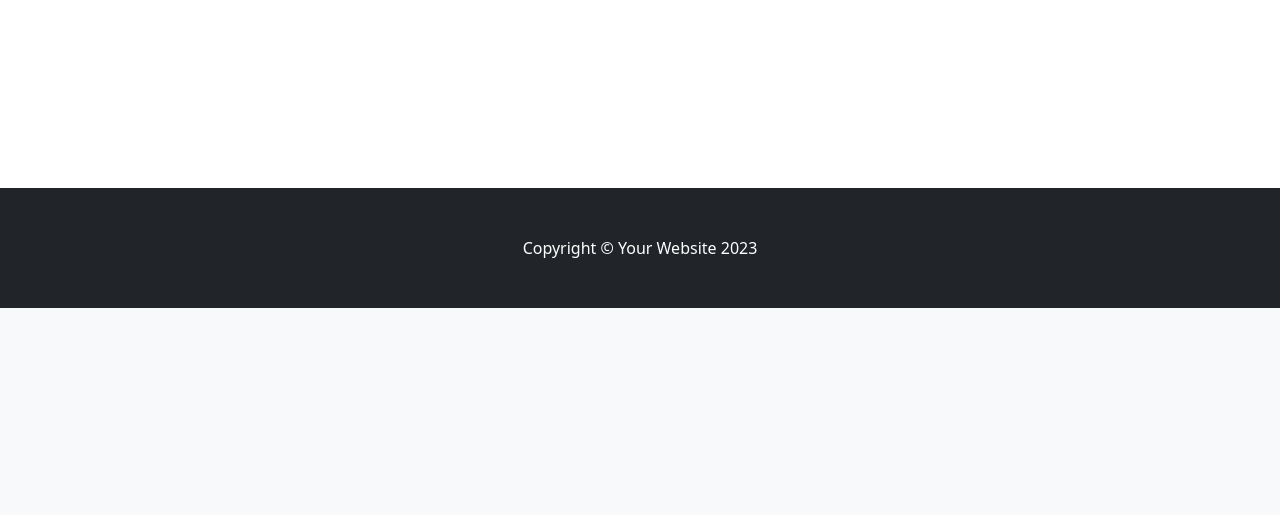
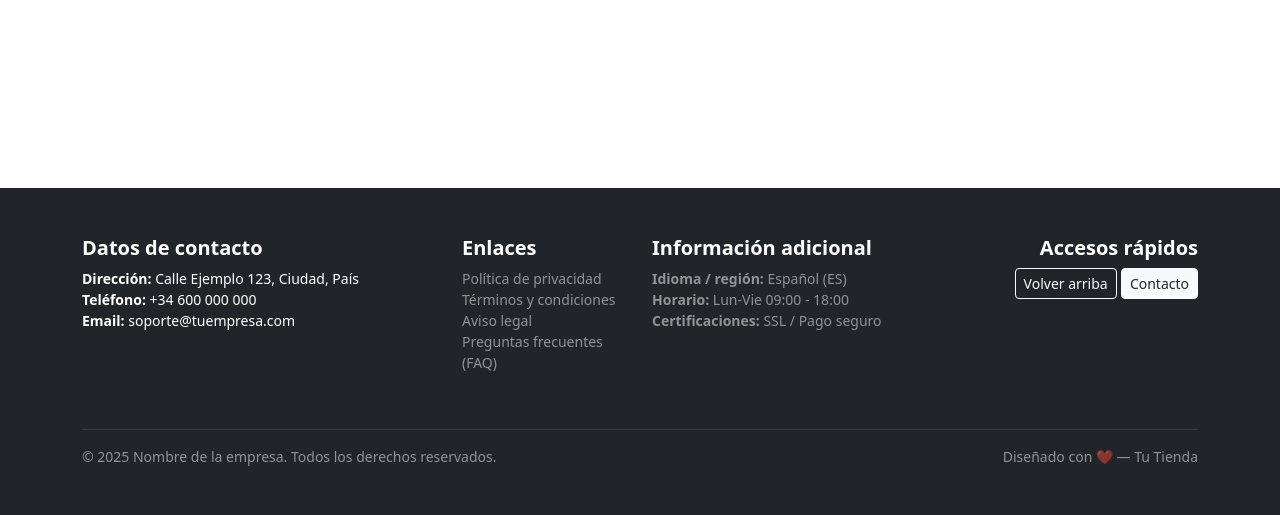
Before and after one commit to Andromeda98/Django-Ecommerce, a Django app: page /cart/ in a window 1280 px wide. Shown: the part 1149-1664 px from the top of the page. Before the commit the page ends 1457 px from the top, so only its background shows below. Run offline with Django 5.2, Linux system fonts and the light colour scheme; some libraries are stand-ins or nearby versions.

Commit message:
UX: expand footer  contact info, important links, copyright, extra info and 'Volver arriba'

```diff
--- a/ecom/store/templates/base.html
+++ b/ecom/store/templates/base.html
@@ -46,13 +46,71 @@
 
 
     <!-- Footer -->
-    <footer class="py-5 bg-dark">
+    <footer class="py-5 bg-dark text-white">
         <div class="container">
-            <p class="m-0 text-center text-white">
-                Copyright &copy; Your Website 2023
-            </p>
+            <div class="row">
+                <!-- Contacto -->
+                <div class="col-12 col-md-4 mb-4">
+                    <h5 class="fw-bold">Datos de contacto</h5>
+                    <ul class="list-unstyled small">
+                        <li><strong>Dirección:</strong> Calle Ejemplo 123, Ciudad, País</li>
+                        <li><strong>Teléfono:</strong> +34 600 000 000</li>
+                        <li><strong>Email:</strong> soporte@tuempresa.com</li>
+                    </ul>
+                </div>
+
+                <!-- Enlaces importantes -->
+                <div class="col-6 col-md-2 mb-4">
+                    <h5 class="fw-bold">Enlaces</h5>
+                    <ul class="list-unstyled small">
+                        <li><a class="text-white-50 text-decoration-none" href="#">Política de privacidad</a></li>
+                        <li><a class="text-white-50 text-decoration-none" href="#">Términos y condiciones</a></li>
+                        <li><a class="text-white-50 text-decoration-none" href="#">Aviso legal</a></li>
+                        <li><a class="text-white-50 text-decoration-none" href="#">Preguntas frecuentes (FAQ)</a></li>
+                    </ul>
+                </div>
+
+                <!-- Información adicional -->
+                <div class="col-6 col-md-3 mb-4">
+                    <h5 class="fw-bold">Información adicional</h5>
+                    <ul class="list-unstyled small text-white-50">
+                        <li><strong>Idioma / región:</strong> Español (ES)</li>
+                        <li><strong>Horario:</strong> Lun-Vie 09:00 - 18:00</li>
+                        <li><strong>Certificaciones:</strong> SSL / Pago seguro</li>
+                    </ul>
+                </div>
+
+                <!-- Botones y acciones rápidas -->
+                <div class="col-12 col-md-3 mb-4 text-md-end">
+                    <h5 class="fw-bold">Accesos rápidos</h5>
+                    <div class="d-flex d-md-block gap-2 justify-content-md-end">
+                        <a href="#top" id="back-to-top" class="btn btn-outline-light btn-sm">Volver arriba</a>
+                        <a href="#" class="btn btn-light btn-sm text-dark">Contacto</a>
+                    </div>
+                </div>
+            </div>
+
+            <hr class="border-secondary" />
+
+            <div class="row">
+                <div class="col-12 col-md-6 small text-white-50">© 2025 Nombre de la empresa. Todos los derechos reservados.</div>
+                <div class="col-12 col-md-6 text-md-end small text-white-50">Diseñado con ❤️ — Tu Tienda</div>
+            </div>
         </div>
     </footer>
+
+    <!-- Back to top script -->
+    <script>
+        document.addEventListener('DOMContentLoaded', function(){
+            var btn = document.getElementById('back-to-top');
+            if(btn){
+                btn.addEventListener('click', function(e){
+                    e.preventDefault();
+                    window.scrollTo({ top: 0, behavior: 'smooth' });
+                });
+            }
+        });
+    </script>
 
     <!-- Bootstrap JS -->
     <script src="https://cdn.jsdelivr.net/npm/bootstrap@5.2.3/dist/js/bootstrap.bundle.min.js"></script>
```
